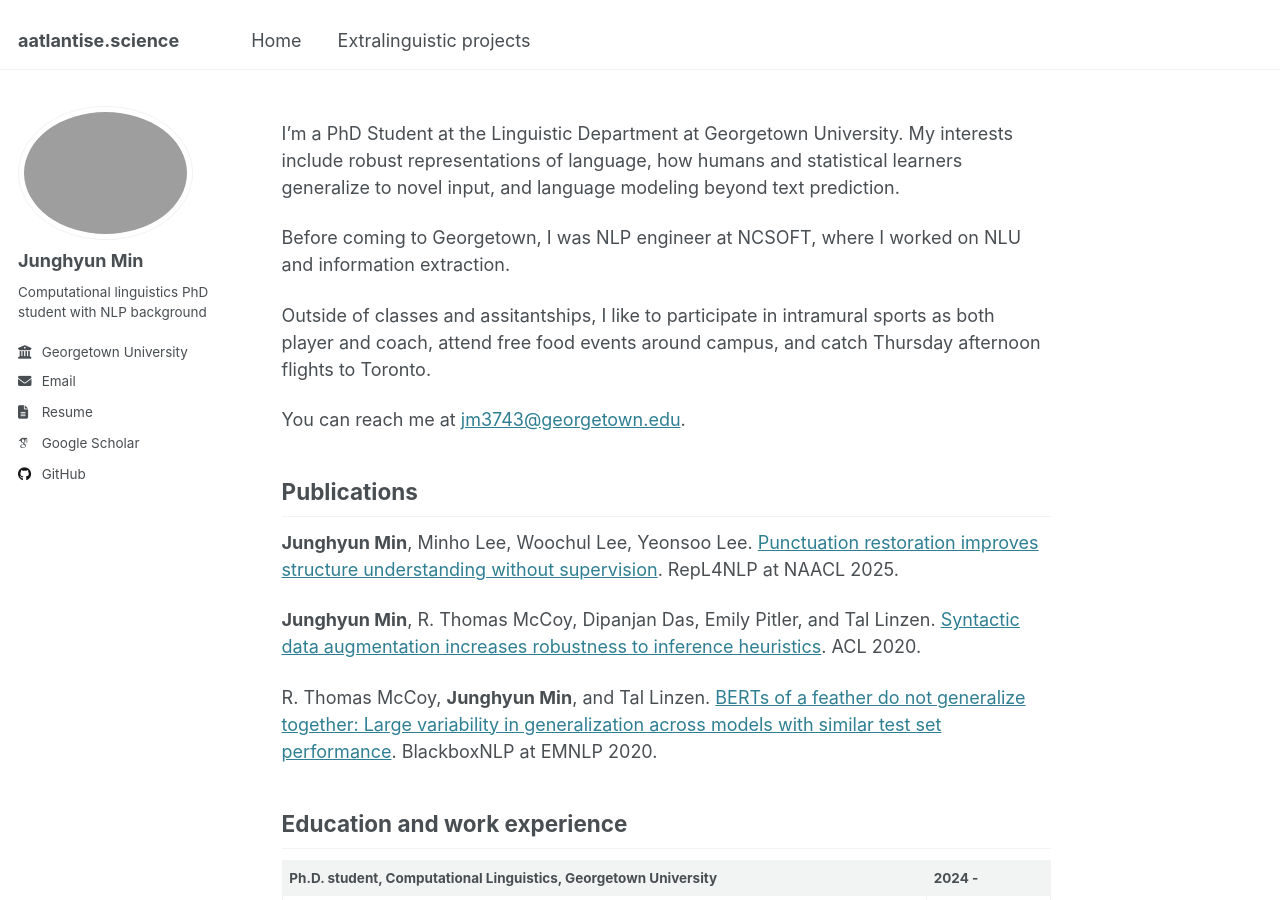
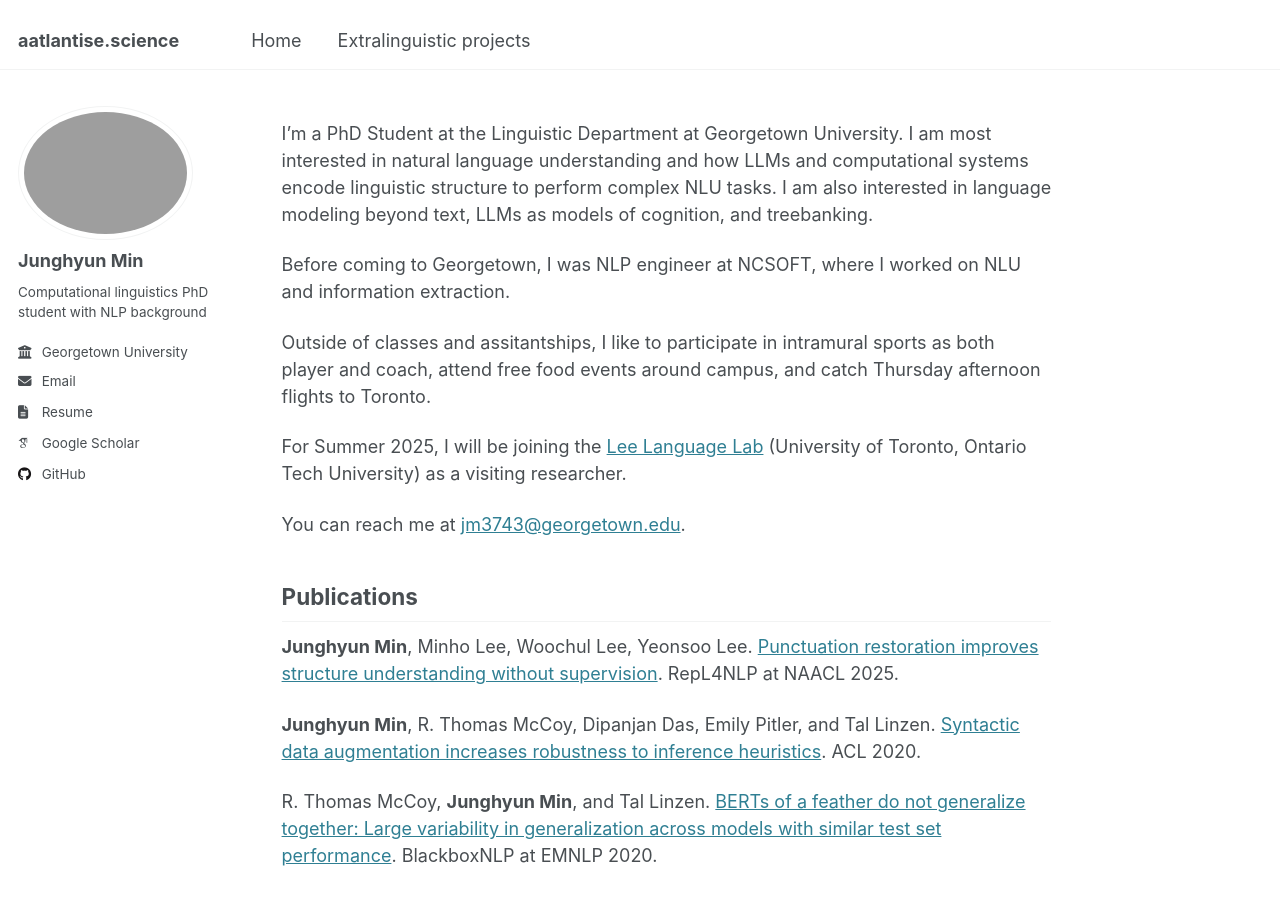
Before and after one commit to Aatlantise/aatlantise.github.io, a Jekyll site: the page built from _pages/about.md, in a window 1280 px wide and 900 px high. Built offline with Jekyll 4.4.1, drawn with Linux system fonts in a browser that asks for light colours; some web fonts are replaced.

Commit message:
Update about.md

```diff
--- a/_pages/about.md
+++ b/_pages/about.md
@@ -8,14 +8,19 @@ redirect_from:
 ---
 
 I'm a PhD Student at the Linguistic Department at Georgetown University.
-My interests include robust representations of language, how humans and statistical learners generalize to
-novel input, and language modeling beyond text prediction.
+I am most interested in natural language understanding and how LLMs and computational systems encode linguistic structure
+to perform complex NLU tasks. I am also interested in language modeling beyond text,
+LLMs as models of cognition,
+and treebanking.
 
 Before coming to Georgetown, I was NLP engineer at NCSOFT, where I worked on NLU and information extraction.
 
 Outside of classes and assitantships, I like to participate in intramural sports as both player and coach,
 attend free food events around campus,
 and catch Thursday afternoon flights to Toronto.
+
+For Summer 2025, I will be joining the [Lee Language Lab](https://www.cs.toronto.edu/~ealee/public/)
+(University of Toronto, Ontario Tech University) as a visiting researcher.
 
 You can reach me at [jm3743@georgetown.edu](mailto:jm3743@georgetown.edu).
 
```
